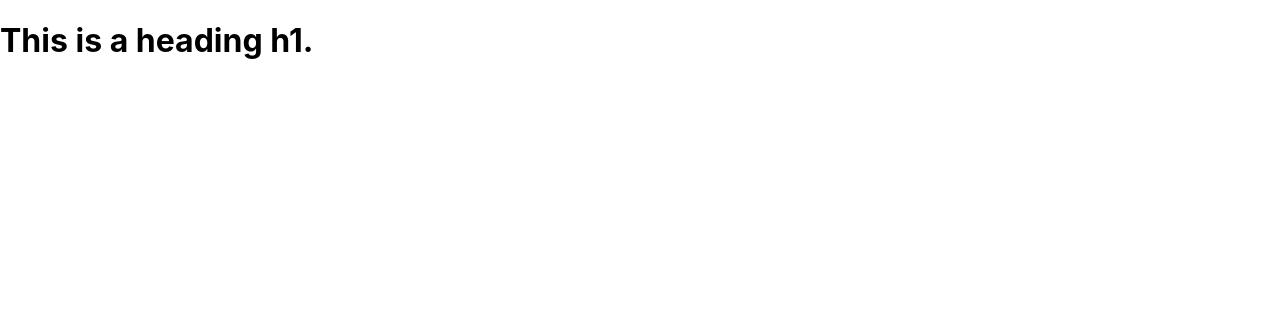
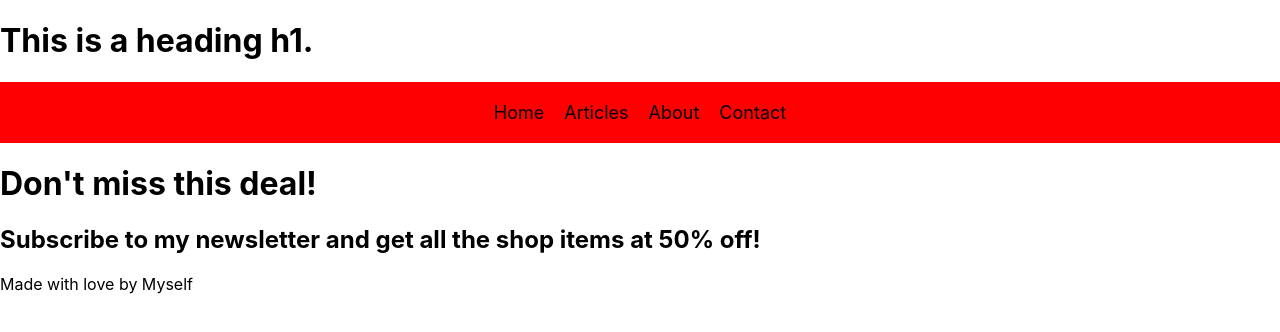
Before and after one commit to Shiplo2013/new-react-app, a React (Create React App) app: page / in a window 1280 px wide. Shown: the top 332 px of the page. Built offline with nearby package versions, Linux system fonts and the light colour scheme.

Commit message:
Styling JSX element in react

```diff
--- a/src/App.js
+++ b/src/App.js
@@ -1,10 +1,16 @@
 import './App.css';
+import Footer from './components/Footer';
 import Header from './components/Header';
+import Nav from './components/Nav';
+import Promo from './components/Promo';
 
 function App() {
   return (
     <div>
       <Header />
+      <Nav />
+      <Promo />
+      <Footer />
     </div>
   );
 }
--- a/src/components/Nav.js
+++ b/src/components/Nav.js
@@ -1,7 +1,16 @@
 function Nav() {
+    const style = {
+        listStyle: 'none',
+        display: 'flex',
+        columnGap: '20px',
+        justifyContent: 'center',
+        backgroundColor: 'red',
+        padding: '20px',
+        fontSize: '18px'
+    }
     return (
         <div className="main-nav">
-            <ul>
+            <ul style={style}>
                 <li>Home</li>
                 <li>Articles</li>
                 <li>About</li>
```
